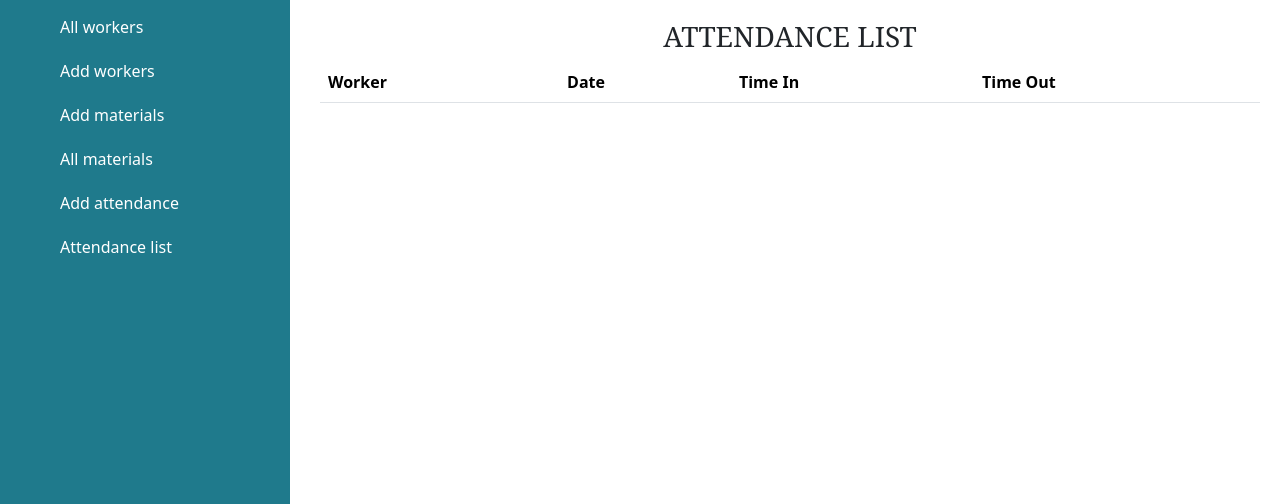
After one commit to EstherAuma/Construction-site, a Django app: page /attendance-list/ in a window 1280 px wide. The commit adds this page. Shown: the top 504 px of the page. Run offline with Django 5.2, Linux system fonts and the light colour scheme; data that the repository does not hold is empty; some libraries are stand-ins or nearby versions.

Commit message:
Add attendance list page

```diff
--- /dev/null
+++ b/materialTracker/templates/pages/attendance-list.html
@@ -0,0 +1,25 @@
+{% extends 'pages/base.html' %}
+{% block content %}
+<h3>ATTENDANCE LIST</h3>
+    <table class="table table-striped">
+        <thead>
+            <tr>
+                <th>Worker</th>
+                <th>Date</th>
+                <th>Time In</th>
+                <th>Time Out</th>
+            </tr>
+        </thead>
+        <tbody>
+            {% for attendance in attendances %}
+            <tr>
+                <td>{{ attendance.worker }}</td>
+                <td>{{ attendance.date }}</td>
+                <td>{{ attendance.time_in }}</td>
+                <td>{{ attendance.time_out }}</td>
+            </tr>
+            {% endfor %}
+        </tbody>
+    </table>
+
+{% endblock %}
--- a/materialTracker/templates/pages/base.html
+++ b/materialTracker/templates/pages/base.html
@@ -21,6 +21,7 @@
                 <li><a href="{% url 'addmaterials' %}">Add materials</a></li>
                 <li><a href="{% url 'materials' %}">All materials</a></li>
                 <li><a href="{% url 'attendance' %}">Add attendance</a></li>
+                <li><a href="{% url 'attendance-list' %}">Attendance list</a></li>
 
 
         </ul>
--- a/materialTracker/urls.py
+++ b/materialTracker/urls.py
@@ -15,6 +15,7 @@ urlpatterns = [
     path('delete/material/<int:pk>/', views.delete_material, name='delete-material'),
     path("materials/<int:pk>/", views.material_details, name="material-details"),
     path("attendance/", views.add_attendance, name="attendance"),
+    path("attendance-list/", views.attendance_list, name="attendance-list"),
 
     # API URLS
     path("api/workers/", WorkerListAPIView.as_view(), name="workers"),
--- a/materialTracker/views.py
+++ b/materialTracker/views.py
@@ -1,6 +1,6 @@
 from django.shortcuts import render,redirect,get_object_or_404
 from .forms import WorkerForm, MaterialForm, AttendanceForm
-from .models import Worker, Material
+from .models import Worker, Material, Attendance
 
 
 # For API
@@ -166,8 +166,12 @@ def add_attendance(request):
         form = AttendanceForm(request.POST)
         if form.is_valid():
             form.save()
-            return redirect('/')  # Redirect to the list of attendances or any other relevant page
+            return redirect('attendance-list')
     else:
         form = AttendanceForm()
 
     return render(request, 'pages/attendance.html', {'form': form})
+
+def attendance_list(request):
+    attendances = Attendance.objects.all()
+    return render(request, 'pages/attendance-list.html', {'attendances': attendances})
```
